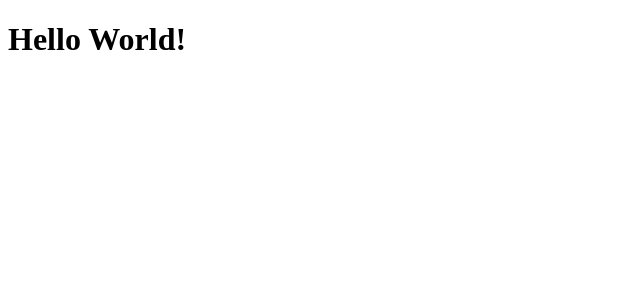
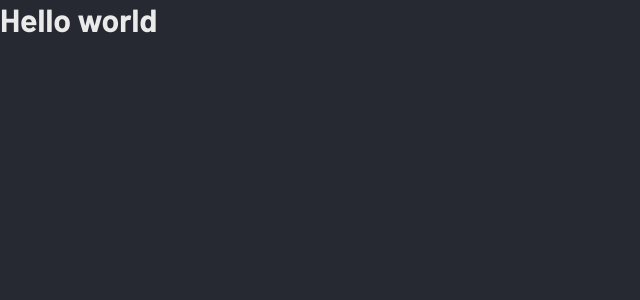
Before and after one commit to RafaelC77/dev-portfolio, a React (Vite) app: page / in a window 1280 px wide. Shown: the top 300 px of the page, without its empty margins (0-640 px from the left). Built offline with nearby package versions, Linux system fonts and the light colour scheme.

Commit message:
feat: create global style

```diff
--- a/src/App.tsx
+++ b/src/App.tsx
@@ -1,3 +1,13 @@
+import { ThemeProvider } from "styled-components";
+import { GlobalStyle } from "./styles/global";
+import { defaultTheme } from "./styles/themes/default";
+
 export function App() {
-  return <h1>Hello World!</h1>;
+  return (
+    <ThemeProvider theme={defaultTheme}>
+      <h1>Hello world</h1>
+
+      <GlobalStyle />
+    </ThemeProvider>
+  );
 }
--- /dev/null
+++ b/src/styles/global.ts
@@ -0,0 +1,19 @@
+import { createGlobalStyle } from "styled-components";
+
+export const GlobalStyle = createGlobalStyle`
+    * {
+        margin: 0;
+        padding: 0;
+        box-sizing: border-box;
+    }
+    body {
+        background-color: ${(props) => props.theme["black"]};
+        color: ${(props) => props.theme["gray-light"]};
+        -webkit-font-smoothing: antialiased;
+    }
+    body, input, textarea, button {
+        font-family: "Barlow", sans-serif;
+        font-weight: 400;
+        font-size: 1rem;
+    }
+`;
```
